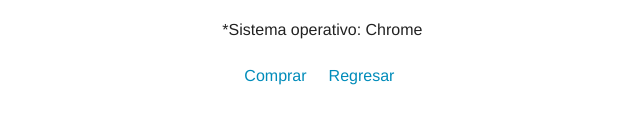
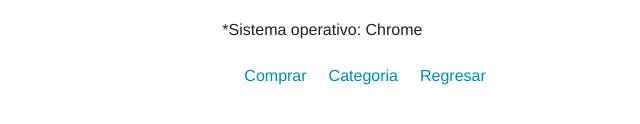
Before and after one commit to apalmeras/amazon, a plain HTML site: page Producto_Detalle1.html in a window 1280 px wide. Shown: the part 368-492 px from the top of the page, 516-1156 px from the left. Drawn offline with Linux system fonts and the light colour scheme.

Commit message:
Actualizamos la pagina de Detalle del Producto

```diff
--- a/Producto_Detalle1.html
+++ b/Producto_Detalle1.html
@@ -45,6 +45,7 @@
 
               <ul class="inline-list">
                 <li><a href="compra.html">Comprar</a></li>
+                <li><a href="Categorias.html">Categoria</a></li>
                 <li><a href="index.html">Regresar</a></li>
               </ul>
            </div>
```
